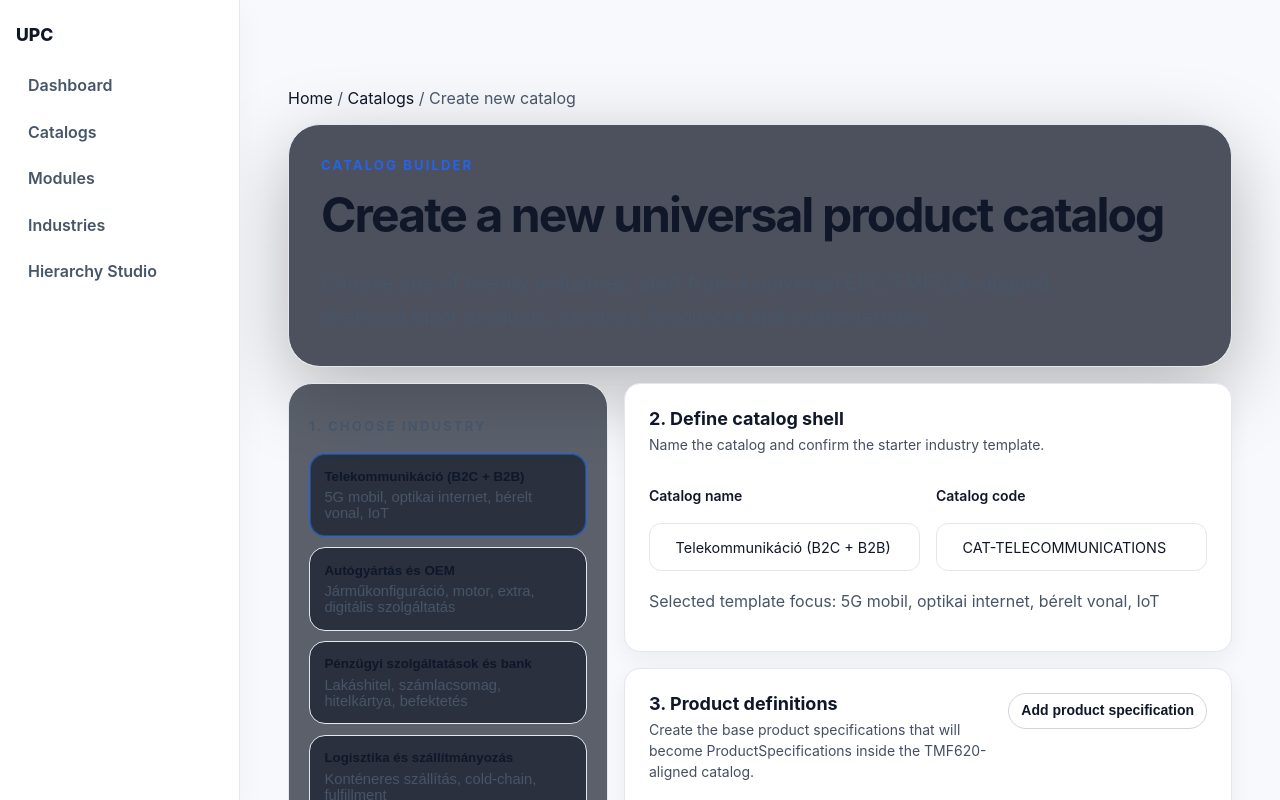
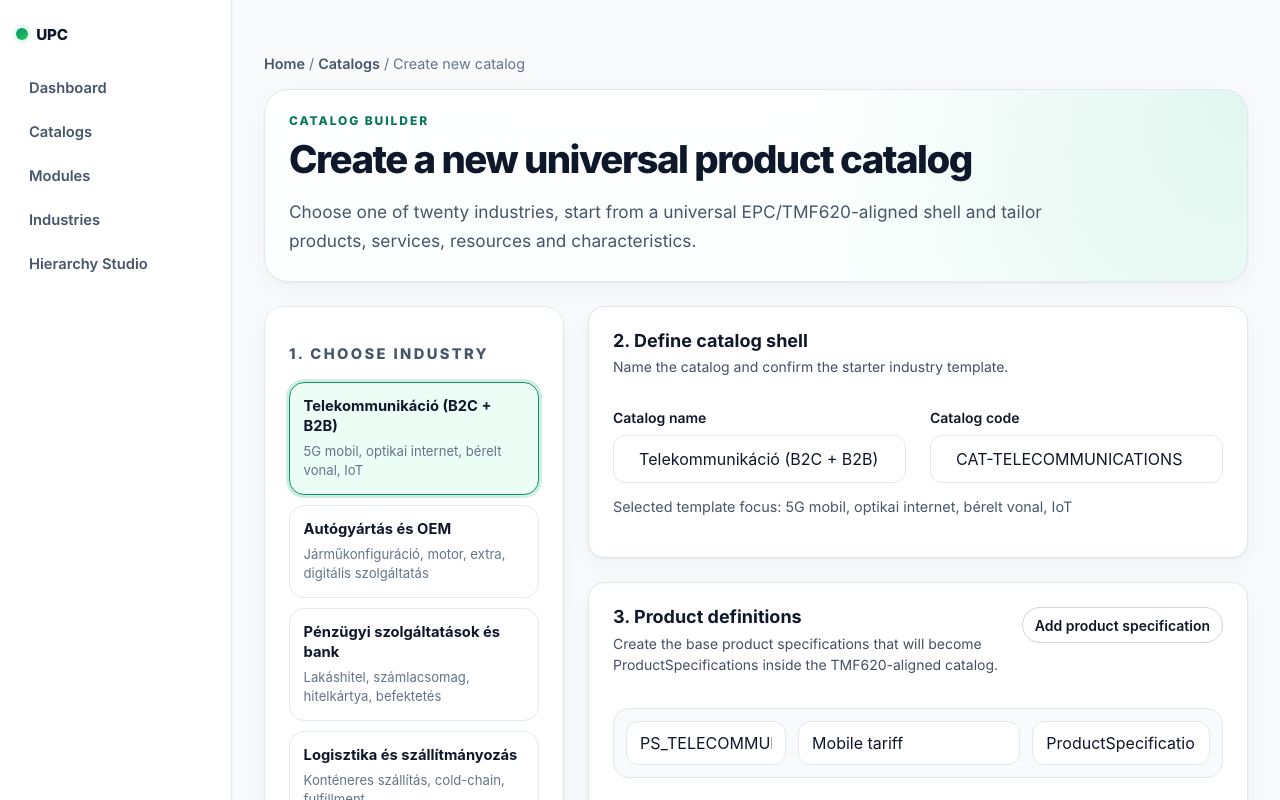
Before and after one commit to HenrikFaul/universalproductcatalog, a Next.js app: page /catalogs/new in a window 1280 px wide. Shown: the top 800 px of the page. Built offline with nearby package versions, Linux system fonts and the light colour scheme.

Commit message:
Add files via upload

```diff
--- a/app/globals.css
+++ b/app/globals.css
@@ -2,11 +2,20 @@
   color-scheme: light;
   --background: #f8fafc;
   --surface: #ffffff;
+  --surface-muted: #f1f5f9;
+  --surface-soft: #ecfdf5;
   --border: #e2e8f0;
+  --border-strong: #cbd5e1;
   --text: #0f172a;
-  --muted: #475569;
-  --accent: #2563eb;
-  --success: #15803d;
+  --muted: #64748b;
+  --muted-strong: #475569;
+  --accent: #059669;
+  --accent-strong: #047857;
+  --accent-soft: #ecfdf5;
+  --focus: rgba(5, 150, 105, 0.18);
+  --danger: #dc2626;
+  --shadow-sm: 0 1px 2px rgba(15, 23, 42, 0.05), 0 8px 24px rgba(15, 23, 42, 0.04);
+  --shadow-md: 0 18px 40px rgba(15, 23, 42, 0.08);
 }
 
 * {
@@ -16,6 +25,7 @@
 html {
   min-height: 100%;
   scroll-behavior: smooth;
+  background: var(--background);
 }
 
 body {
@@ -31,12 +41,49 @@ body {
     BlinkMacSystemFont,
     "Segoe UI",
     sans-serif;
+  text-rendering: geometricPrecision;
+}
+
+button,
+input,
+select,
+textarea {
+  font: inherit;
+}
+
+button,
+a {
+  -webkit-tap-highlight-color: transparent;
+}
+
+a {
+  color: inherit;
+  text-decoration: none;
+}
+
+:focus-visible {
+  outline: 3px solid var(--focus);
+  outline-offset: 2px;
+}
+
+code {
+  display: inline-flex;
+  align-items: center;
+  max-width: 100%;
+  border: 1px solid var(--border);
+  border-radius: 0.5rem;
+  background: var(--surface-muted);
+  color: #1e293b;
+  padding: 0.12rem 0.35rem;
+  font-size: 0.88em;
+  word-break: break-word;
 }
 
 .app-frame {
   display: grid;
-  grid-template-columns: 240px minmax(0, 1fr);
+  grid-template-columns: 232px minmax(0, 1fr);
   min-height: 100vh;
+  background: var(--background);
 }
 
 .app-sidebar {
@@ -45,95 +92,129 @@ body {
   align-self: start;
   height: 100vh;
   padding: 1.5rem 1rem;
-  background: #ffffff;
+  background: var(--surface);
   border-right: 1px solid var(--border);
-  box-shadow: 0 10px 30px rgba(15, 23, 42, 0.04);
+  box-shadow: 1px 0 0 rgba(15, 23, 42, 0.02);
+  z-index: 10;
 }
 
 .app-brand {
+  display: inline-flex;
+  align-items: center;
+  gap: 0.55rem;
+  margin-bottom: 1.5rem;
+  color: var(--text);
+  font-size: 0.95rem;
   font-weight: 800;
-  font-size: 1.1rem;
-  margin-bottom: 1.25rem;
+  letter-spacing: -0.02em;
+}
+
+.app-brand::before {
+  content: '';
+  width: 0.72rem;
+  height: 0.72rem;
+  border-radius: 999px;
+  background: linear-gradient(135deg, var(--accent), #22c55e);
+  box-shadow: 0 0 0 4px var(--accent-soft);
 }
 
 .app-nav {
   display: grid;
-  gap: 0.35rem;
+  gap: 0.25rem;
 }
 
 .app-nav a {
+  display: flex;
+  align-items: center;
+  min-height: 2.5rem;
+  border: 1px solid transparent;
   border-radius: 0.75rem;
-  color: var(--muted);
+  color: var(--muted-strong);
+  font-size: 0.92rem;
   font-weight: 600;
-  padding: 0.65rem 0.75rem;
+  padding: 0.58rem 0.75rem;
+  transition: background-color 140ms ease, border-color 140ms ease, color 140ms ease;
 }
 
-.app-nav a:hover {
-  background: #eff6ff;
-  color: var(--accent);
+.app-nav a:hover,
+.app-nav a:focus-visible {
+  background: var(--accent-soft);
+  border-color: #bbf7d0;
+  color: var(--accent-strong);
 }
 
 .app-content {
+  min-width: 0;
   padding: 1.5rem 2rem 3rem;
 }
 
-a {
-  color: inherit;
-  text-decoration: none;
-}
-
-code {
-  border: 1px solid var(--border);
-  border-radius: 0.5rem;
-  background: #f1f5f9;
-  padding: 0.15rem 0.35rem;
-  font-size: 0.9em;
-}
-
 .page-shell {
-  width: min(1120px, calc(100% - 2rem));
+  width: min(100%, 1280px);
   margin: 0 auto;
-  padding: 4rem 0;
+  padding: 2rem 0 3rem;
 }
 
 .hero {
+  position: relative;
+  overflow: hidden;
   border: 1px solid var(--border);
-  border-radius: 2rem;
-  background: rgba(17, 24, 39, 0.74);
-  box-shadow: 0 24px 80px rgba(0, 0, 0, 0.28);
-  padding: clamp(2rem, 6vw, 4.5rem);
+  border-radius: 1.5rem;
+  background:
+    radial-gradient(circle at top right, rgba(16, 185, 129, 0.12), transparent 28rem),
+    linear-gradient(180deg, #ffffff 0%, #fafffd 100%);
+  box-shadow: var(--shadow-sm);
+  padding: clamp(1.5rem, 4vw, 3rem);
+}
+
+.compact-hero {
+  padding: 1.5rem;
 }
 
 .eyebrow {
-  margin: 0 0 1rem;
-  color: var(--accent);
-  font-size: 0.82rem;
-  font-weight: 700;
+  margin: 0 0 0.75rem;
+  color: var(--accent-strong);
+  font-size: 0.75rem;
+  font-weight: 800;
   letter-spacing: 0.16em;
+  line-height: 1.2;
   text-transform: uppercase;
 }
 
-h1 {
-  max-width: 920px;
+h1,
+.section-title {
+  max-width: 880px;
   margin: 0;
-  font-size: clamp(2.4rem, 7vw, 5.5rem);
-  line-height: 0.94;
-  letter-spacing: -0.07em;
+  color: var(--text);
+  font-size: clamp(2rem, 4.3vw, 4rem);
+  font-weight: 800;
+  line-height: 1.02;
+  letter-spacing: -0.055em;
+}
+
+.section-title {
+  font-size: clamp(1.75rem, 3vw, 2.5rem);
+  line-height: 1.08;
+  letter-spacing: -0.04em;
+}
+
+h2,
+h3 {
+  color: var(--text);
 }
 
 .hero-text {
   max-width: 760px;
-  margin: 1.5rem 0 0;
-  color: var(--muted);
-  font-size: clamp(1rem, 2vw, 1.25rem);
+  margin: 1rem 0 0;
+  color: var(--muted-strong);
+  font-size: clamp(0.95rem, 1.5vw, 1.08rem);
   line-height: 1.7;
 }
 
 .hero-actions {
   display: flex;
   flex-wrap: wrap;
-  gap: 0.85rem;
-  margin-top: 2rem;
+  gap: 0.75rem;
+  margin-top: 1.5rem;
 }
 
 .primary-button,
@@ -141,116 +222,51 @@ h1 {
   display: inline-flex;
   align-items: center;
   justify-content: center;
-  min-height: 2.9rem;
+  min-height: 2.65rem;
   border-radius: 999px;
-  padding: 0.75rem 1.1rem;
+  padding: 0.68rem 1rem;
+  font-size: 0.9rem;
   font-weight: 700;
+  line-height: 1;
+  transition: transform 140ms ease, background-color 140ms ease, border-color 140ms ease, box-shadow 140ms ease, color 140ms ease;
+  white-space: nowrap;
 }
 
 .primary-button {
+  border: 1px solid var(--accent);
   background: var(--accent);
-  color: #082f49;
+  color: #ffffff;
+  box-shadow: 0 10px 22px rgba(5, 150, 105, 0.2);
+}
+
+.primary-button:hover {
+  background: var(--accent-strong);
+  border-color: var(--accent-strong);
+  transform: translateY(-1px);
 }
 
 .secondary-button {
-  border: 1px solid var(--border);
-  background: rgba(15, 23, 42, 0.55);
+  border: 1px solid var(--border-strong);
+  background: #ffffff;
   color: var(--text);
+  box-shadow: 0 1px 2px rgba(15, 23, 42, 0.03);
 }
 
-.card-grid {
-  display: grid;
-  grid-template-columns: repeat(3, minmax(0, 1fr));
-  gap: 1rem;
-  margin-top: 1rem;
+.secondary-button:hover {
+  border-color: #86efac;
+  background: var(--accent-soft);
+  color: var(--accent-strong);
+  transform: translateY(-1px);
 }
 
-.card,
-.status-panel {
-  border: 1px solid var(--border);
-  border-radius: 1.5rem;
-  background: rgba(17, 24, 39, 0.68);
-  padding: 1.25rem;
-}
-
-.card h2,
-.status-panel h2 {
-  margin: 0;
-  font-size: 1.05rem;
-}
-
-.card p,
-.status-panel p {
-  margin: 0.75rem 0 0;
-  color: var(--muted);
-  line-height: 1.65;
-}
-
-.status-panel {
-  margin-top: 1rem;
-  border-color: rgba(34, 197, 94, 0.35);
-}
-
-.status-panel h2 {
-  color: var(--success);
-}
-
-@media (max-width: 860px) {
-  .card-grid {
-    grid-template-columns: repeat(2, minmax(0, 1fr));
-  }
-}
-
-@media (max-width: 620px) {
-  .app-frame {
-    grid-template-columns: 1fr;
-  }
-
-  .app-sidebar {
-    position: static;
-    height: auto;
-  }
-
-  .app-content {
-    padding: 1rem;
-  }
-
-  .page-shell {
-    width: min(100% - 1rem, 1120px);
-    padding: 1rem 0;
-  }
-
-  .hero {
-    border-radius: 1.25rem;
-    padding: 1.35rem;
-  }
-
-  .card-grid {
-    grid-template-columns: 1fr;
-  }
-
-  .hero-actions {
-    flex-direction: column;
-  }
-
-  .primary-button,
-  .secondary-button {
-    width: 100%;
-  }
-}
-
-.section-title {
-  margin: 0;
-  font-size: clamp(2rem, 4vw, 3rem);
-  line-height: 1.1;
-  letter-spacing: -0.04em;
-}
-
-.compact-hero {
-  padding: 2rem;
+.compact-button {
+  min-height: 2.35rem;
+  padding-inline: 0.9rem;
+  font-size: 0.84rem;
 }
 
 .stats-grid,
+.card-grid,
 .list-grid,
 .detail-grid,
 .three-col-grid,
@@ -258,34 +274,78 @@ h1 {
 .form-grid,
 .editable-grid {
   display: grid;
-  gap: 1rem;
+  gap: 1.5rem;
 }
 
 .stats-grid {
   grid-template-columns: repeat(4, minmax(0, 1fr));
-  margin-top: 1rem;
+  margin-top: 1.5rem;
+}
+
+.stat-card,
+.card,
+.status-panel {
+  border: 1px solid var(--border);
+  border-radius: 1.25rem;
+  background: var(--surface);
+  box-shadow: var(--shadow-sm);
+  color: var(--text);
 }
 
 .stat-card {
-  border: 1px solid var(--border);
-  border-radius: 1.25rem;
-  background: rgba(17, 24, 39, 0.68);
+  display: grid;
+  gap: 0.25rem;
   padding: 1rem 1.1rem;
 }
 
 .stat-value {
   display: block;
-  font-size: 2rem;
+  color: var(--text);
+  font-size: 1.75rem;
   font-weight: 800;
+  line-height: 1.1;
+  letter-spacing: -0.04em;
 }
 
 .stat-label {
   color: var(--muted);
-  font-size: 0.9rem;
+  font-size: 0.85rem;
+  line-height: 1.4;
+}
+
+.card,
+.status-panel {
+  padding: 1.5rem;
+}
+
+.card h2,
+.status-panel h2,
+.card h3 {
+  margin: 0;
+  font-size: 1.05rem;
+  line-height: 1.3;
+}
+
+.card p,
+.status-panel p {
+  margin: 0.7rem 0 0;
+  color: var(--muted-strong);
+  font-size: 0.92rem;
+  line-height: 1.65;
+}
+
+.status-panel {
+  margin-top: 1.5rem;
+  border-color: #bbf7d0;
+  background: linear-gradient(180deg, #ffffff 0%, #f6fffb 100%);
+}
+
+.status-panel h2 {
+  color: var(--accent-strong);
 }
 
 .section-block {
-  margin-top: 1rem;
+  margin-top: 2rem;
 }
 
 .section-heading-row,
@@ -297,15 +357,72 @@ h1 {
   gap: 1rem;
 }
 
+.section-heading-row {
+  margin-bottom: 1rem;
+}
+
+.section-heading-row h2 {
+  margin: 0;
+  font-size: 1.25rem;
+  line-height: 1.25;
+  letter-spacing: -0.02em;
+}
+
+.card-grid {
+  grid-template-columns: repeat(3, minmax(0, 1fr));
+}
+
+.list-grid,
+.detail-grid,
+.two-up-grid {
+  grid-template-columns: repeat(2, minmax(0, 1fr));
+}
+
+.three-col-grid {
+  grid-template-columns: repeat(3, minmax(0, 1fr));
+}
+
+.feature-card {
+  min-height: 15rem;
+}
+
+.interactive-card {
+  transition: transform 140ms ease, border-color 140ms ease, box-shadow 140ms ease, background-color 140ms ease;
+}
+
+.interactive-card:hover,
+.template-button:hover {
+  border-color: #86efac;
+  box-shadow: var(--shadow-md);
+  transform: translateY(-2px);
+}
+
 .status-pill,
 .tag {
   display: inline-flex;
   align-items: center;
-  border: 1px solid var(--border);
+  max-width: 100%;
+  border: 1px solid #bbf7d0;
   border-radius: 999px;
-  padding: 0.2rem 0.55rem;
-  font-size: 0.78rem;
-  color: var(--muted);
+  background: var(--accent-soft);
+  color: var(--accent-strong);
+  padding: 0.22rem 0.58rem;
+  font-size: 0.76rem;
+  font-weight: 700;
+  line-height: 1.25;
+}
+
+.tag {
+  border-color: var(--border);
+  background: var(--surface-muted);
+  color: var(--muted-strong);
+  font-weight: 600;
+}
+
+.actionable-tag:hover {
+  border-color: #86efac;
+  background: var(--accent-soft);
+  color: var(--accent-strong);
 }
 
 .tag-row {
@@ -320,60 +437,37 @@ h1 {
 }
 
 .text-link {
-  display: inline-block;
+  display: inline-flex;
   margin-top: 1rem;
-  color: var(--accent);
-  font-weight: 700;
-}
-
-.interactive-card:hover,
-.template-button:hover {
-  border-color: rgba(56, 189, 248, 0.45);
-  transform: translateY(-1px);
-}
-
-.interactive-card {
-  transition: transform 120ms ease, border-color 120ms ease;
-}
-
-.list-grid {
-  grid-template-columns: repeat(2, minmax(0, 1fr));
-}
-
-.detail-grid {
-  grid-template-columns: repeat(2, minmax(0, 1fr));
-}
-
-.three-col-grid {
-  grid-template-columns: repeat(3, minmax(0, 1fr));
-}
-
-.two-up-grid {
-  grid-template-columns: repeat(2, minmax(0, 1fr));
-}
-
-.feature-card {
-  min-height: 18rem;
-}
-
-.compact-button {
-  min-height: 2.4rem;
-  padding-inline: 0.9rem;
+  color: var(--accent-strong);
+  font-size: 0.9rem;
+  font-weight: 800;
 }
 
 .breadcrumbs {
+  display: flex;
+  flex-wrap: wrap;
+  gap: 0.25rem;
   margin-bottom: 1rem;
   color: var(--muted);
+  font-size: 0.9rem;
 }
 
 .breadcrumbs a {
-  color: var(--text);
+  color: var(--muted-strong);
+  font-weight: 600;
+}
+
+.breadcrumbs a:hover {
+  color: var(--accent-strong);
 }
 
 .bullet-list {
   margin: 0.8rem 0 0;
   padding-left: 1.2rem;
-  color: var(--muted);
+  color: var(--muted-strong);
+  font-size: 0.92rem;
+  line-height: 1.65;
 }
 
 .compact-list {
@@ -381,13 +475,13 @@ h1 {
 }
 
 .code-list code {
-  display: inline-block;
+  display: inline-flex;
 }
 
 .data-list {
   display: grid;
   gap: 0.75rem;
-  margin-top: 1rem;
+  margin: 1rem 0 0;
 }
 
 .data-row {
@@ -397,18 +491,23 @@ h1 {
 
 .data-row dt {
   color: var(--muted);
-  font-size: 0.85rem;
+  font-size: 0.82rem;
+  font-weight: 700;
+  text-transform: uppercase;
+  letter-spacing: 0.04em;
 }
 
 .data-row dd {
   margin: 0;
+  color: var(--text);
 }
 
 .table-scroll {
   overflow: auto;
   border: 1px solid var(--border);
   border-radius: 1rem;
-  background: rgba(15, 23, 42, 0.45);
+  background: var(--surface);
+  box-shadow: var(--shadow-sm);
 }
 
 .catalog-table {
@@ -421,15 +520,22 @@ h1 {
 .catalog-table td {
   padding: 0.85rem 0.9rem;
   border-bottom: 1px solid var(--border);
+  color: var(--text);
   vertical-align: top;
   text-align: left;
 }
 
 .catalog-table th {
-  color: var(--muted);
-  font-size: 0.82rem;
+  background: #f8fafc;
+  color: var(--muted-strong);
+  font-size: 0.78rem;
+  font-weight: 800;
   text-transform: uppercase;
-  letter-spacing: 0.06em;
+  letter-spacing: 0.07em;
+}
+
+.catalog-table tr:last-child td {
+  border-bottom: 0;
 }
 
 .dense-table {
@@ -443,17 +549,18 @@ h1 {
 
 .tree-row {
   display: grid;
-  grid-template-columns: 1fr auto 1fr auto;
+  grid-template-columns: minmax(0, 1fr) auto minmax(0, 1fr) auto;
   gap: 0.65rem;
   align-items: center;
   border: 1px solid var(--border);
   border-radius: 0.9rem;
+  background: var(--surface);
   padding: 0.8rem;
 }
 
 .tree-arrow {
-  color: var(--accent);
-  font-weight: 700;
+  color: var(--accent-strong);
+  font-weight: 800;
 }
 
 .tree-meta {
@@ -466,8 +573,11 @@ h1 {
   margin: 0.75rem 0 0;
   border: 1px solid var(--border);
   border-radius: 1rem;
-  background: rgba(15, 23, 42, 0.72);
+  background: #f8fafc;
+  color: #1e293b;
   padding: 1rem;
+  font-size: 0.82rem;
+  line-height: 1.55;
   white-space: pre-wrap;
   word-break: break-word;
 }
@@ -477,9 +587,10 @@ h1 {
 }
 
 .builder-layout {
-  grid-template-columns: 320px minmax(0, 1fr);
+  grid-template-columns: minmax(260px, 300px) minmax(0, 1fr);
   align-items: start;
-  margin-top: 1rem;
+  margin-top: 1.5rem;
+  gap: 1.5rem;
 }
 
 .builder-sidebar,
@@ -488,9 +599,15 @@ h1 {
   top: 1rem;
 }
 
+.builder-sidebar {
+  max-height: calc(100vh - 2rem);
+  overflow: auto;
+}
+
 .builder-main {
   display: grid;
-  gap: 1rem;
+  gap: 1.5rem;
+  min-width: 0;
 }
 
 .template-list {
@@ -501,19 +618,21 @@ h1 {
 
 .template-button {
   width: 100%;
+  min-height: 4rem;
   text-align: left;
   border: 1px solid var(--border);
-  border-radius: 1rem;
-  background: rgba(17, 24, 39, 0.68);
+  border-radius: 0.95rem;
+  background: #ffffff;
   color: var(--text);
-  padding: 0.9rem;
+  padding: 0.85rem;
   cursor: pointer;
-  transition: transform 120ms ease, border-color 120ms ease;
+  transition: transform 140ms ease, border-color 140ms ease, box-shadow 140ms ease, background-color 140ms ease;
 }
 
 .template-button.active {
   border-color: var(--accent);
-  box-shadow: inset 0 0 0 1px rgba(56, 189, 248, 0.22);
+  background: var(--accent-soft);
+  box-shadow: 0 0 0 3px var(--focus);
 }
 
 .template-button strong,
@@ -521,10 +640,17 @@ h1 {
   display: block;
 }
 
+.template-button strong {
+  color: var(--text);
+  font-size: 0.92rem;
+  line-height: 1.35;
+}
+
 .template-button span {
   margin-top: 0.35rem;
   color: var(--muted);
-  font-size: 0.92rem;
+  font-size: 0.82rem;
+  line-height: 1.45;
 }
 
 .form-grid {
@@ -532,45 +658,60 @@ h1 {
   margin-top: 1rem;
 }
 
-label span {
-  display: block;
-  margin-bottom: 0.35rem;
-  color: var(--muted);
-  font-size: 0.9rem;
-}
-
 input,
 select,
 textarea {
   width: 100%;
+  min-height: 2.75rem;
   border: 1px solid var(--border);
-  border-radius: 0.8rem;
-  background: rgba(15, 23, 42, 0.55);
+  border-radius: 0.75rem;
+  background: #ffffff;
   color: var(--text);
-  padding: 0.75rem 0.85rem;
-  font: inherit;
+  padding: 0.68rem 0.82rem;
+  outline: none;
+  transition: border-color 140ms ease, box-shadow 140ms ease, background-color 140ms ease;
+}
+
+input::placeholder,
+textarea::placeholder {
+  color: #94a3b8;
+}
+
+input:hover,
+select:hover,
+textarea:hover {
+  border-color: var(--border-strong);
+}
+
+input:focus,
+select:focus,
+textarea:focus {
+  border-color: var(--accent);
+  box-shadow: 0 0 0 4px var(--focus);
 }
 
 .helper-text {
   margin-top: 0.85rem;
-  color: var(--muted);
-}
-
-.editable-row,
-.characteristic-card {
-  border: 1px solid var(--border);
-  border-radius: 0.9rem;
-  padding: 0.75rem;
-  background: rgba(15, 23, 42, 0.4);
+  color: var(--muted-strong);
+  font-size: 0.9rem;
+  line-height: 1.55;
 }
 
 .editable-grid {
   margin-top: 1rem;
 }
 
+.editable-row,
+.characteristic-card {
+  border: 1px solid var(--border);
+  border-radius: 1rem;
+  padding: 0.75rem;
+  background: #f8fafc;
+}
+
 .editable-row {
   display: grid;
-  grid-template-columns: 1fr 1.3fr 1fr;
+  grid-template-columns: minmax(0, 0.9fr) minmax(0, 1.25fr) minmax(0, 1fr);
   gap: 0.75rem;
 }
 
@@ -588,12 +729,63 @@ textarea {
   max-height: 30rem;
 }
 
-@media (max-width: 980px) {
-  .stats-grid,
+.slim-grid {
+  gap: 1rem;
+}
+
+@media (max-width: 1180px) {
+  .card-grid,
+  .stats-grid {
+    grid-template-columns: repeat(2, minmax(0, 1fr));
+  }
+
+  .builder-layout {
+    grid-template-columns: 1fr;
+  }
+
+  .builder-sidebar,
+  .form-card {
+    position: static;
+    max-height: none;
+  }
+}
+
+@media (max-width: 860px) {
+  .app-frame {
+    grid-template-columns: 1fr;
+  }
+
+  .app-sidebar {
+    position: static;
+    height: auto;
+    padding: 1rem;
+  }
+
+  .app-nav {
+    grid-template-columns: repeat(2, minmax(0, 1fr));
+  }
+
+  .app-content {
+    padding: 1rem;
+  }
+
+  .page-shell {
+    padding: 1rem 0 2rem;
+  }
+
+  .hero {
+    border-radius: 1.1rem;
+    padding: 1.25rem;
+  }
+
+  h1,
+  .section-title {
+    letter-spacing: -0.04em;
+  }
+
+  .list-grid,
   .detail-grid,
   .two-up-grid,
-  .list-grid,
-  .builder-layout,
   .three-col-grid,
   .form-grid,
   .editable-row,
@@ -601,8 +793,41 @@ textarea {
     grid-template-columns: 1fr;
   }
 
-  .builder-sidebar,
-  .form-card {
-    position: static;
+  .section-heading-row,
+  .card-topline {
+    flex-direction: column;
+    align-items: flex-start;
   }
 }
+
+@media (max-width: 620px) {
+  .app-nav {
+    grid-template-columns: 1fr;
+  }
+
+  .stats-grid,
+  .card-grid {
+    grid-template-columns: 1fr;
+  }
+
+  .hero-actions {
+    flex-direction: column;
+  }
+
+  .primary-button,
+  .secondary-button {
+    width: 100%;
+    white-space: normal;
+  }
+
+  .card,
+  .status-panel,
+  .stat-card {
+    border-radius: 1rem;
+  }
+
+  .card,
+  .status-panel {
+    padding: 1rem;
+  }
+}
--- a/app/styles/design-system.css
+++ b/app/styles/design-system.css
@@ -55,8 +55,8 @@ body {
 
 .ds-button--primary {
   background: var(--color-primary);
-  color: hsl(222 47% 8%);
-  box-shadow: var(--shadow-sm);
+  color: white;
+  box-shadow: 0 10px 22px hsl(160 84% 39% / 0.2);
 }
 
 .ds-button--primary:hover:not(:disabled) {
@@ -64,14 +64,15 @@ body {
 }
 
 .ds-button--secondary {
-  background: transparent;
+  background: var(--color-bg-surface);
   border-color: var(--color-border-strong);
   color: var(--color-text-primary);
 }
 
 .ds-button--secondary:hover:not(:disabled) {
-  background: var(--color-bg-elevated);
+  background: var(--color-primary-soft);
   border-color: var(--color-primary);
+  color: var(--color-primary-strong);
 }
 
 .ds-button--ghost {
@@ -253,11 +254,11 @@ body {
 }
 
 .ds-card[data-tone='danger'] {
-  border-color: hsl(0 60% 28%);
+  border-color: hsl(0 72% 80%);
 }
 
 .ds-card[data-tone='success'] {
-  border-color: hsl(145 42% 28%);
+  border-color: hsl(145 63% 78%);
 }
 
 .ds-modal-root {
--- a/app/styles/tokens.css
+++ b/app/styles/tokens.css
@@ -9,16 +9,16 @@
   --color-text-primary: hsl(222 47% 11%);
   --color-text-secondary: hsl(220 18% 33%);
   --color-text-muted: hsl(220 10% 46%);
-  --color-primary: hsl(214 90% 52%);
-  --color-primary-strong: hsl(214 90% 47%);
-  --color-primary-soft: hsl(214 100% 97%);
+  --color-primary: hsl(160 84% 39%);
+  --color-primary-strong: hsl(161 94% 30%);
+  --color-primary-soft: hsl(152 81% 96%);
   --color-success: hsl(145 63% 33%);
   --color-success-soft: hsl(144 53% 94%);
   --color-warning: hsl(37 92% 46%);
   --color-warning-soft: hsl(40 100% 95%);
   --color-danger: hsl(354 72% 52%);
   --color-danger-soft: hsl(354 100% 96%);
-  --color-focus-ring: hsl(214 90% 52% / 0.18);
+  --color-focus-ring: hsl(160 84% 39% / 0.18);
 
   --color-studio-canvas: hsl(215 45% 97%);
   --color-studio-canvas-elevated: hsl(0 0% 100%);
@@ -43,8 +43,8 @@
   --radius-xl: 1.5rem;
   --radius-pill: 999px;
 
-  --shadow-sm: 0 8px 22px hsl(220 24% 18% / 0.06);
-  --shadow-md: 0 16px 36px hsl(220 24% 18% / 0.08);
+  --shadow-sm: 0 1px 2px hsl(220 24% 18% / 0.05), 0 8px 24px hsl(220 24% 18% / 0.04);
+  --shadow-md: 0 18px 40px hsl(220 24% 18% / 0.08);
   --shadow-lg: 0 24px 56px hsl(220 24% 18% / 0.12);
 
   --text-xs: 0.75rem;
```
Also changed, not shown: 2 other files (tests, documents, lock files or other folders).
